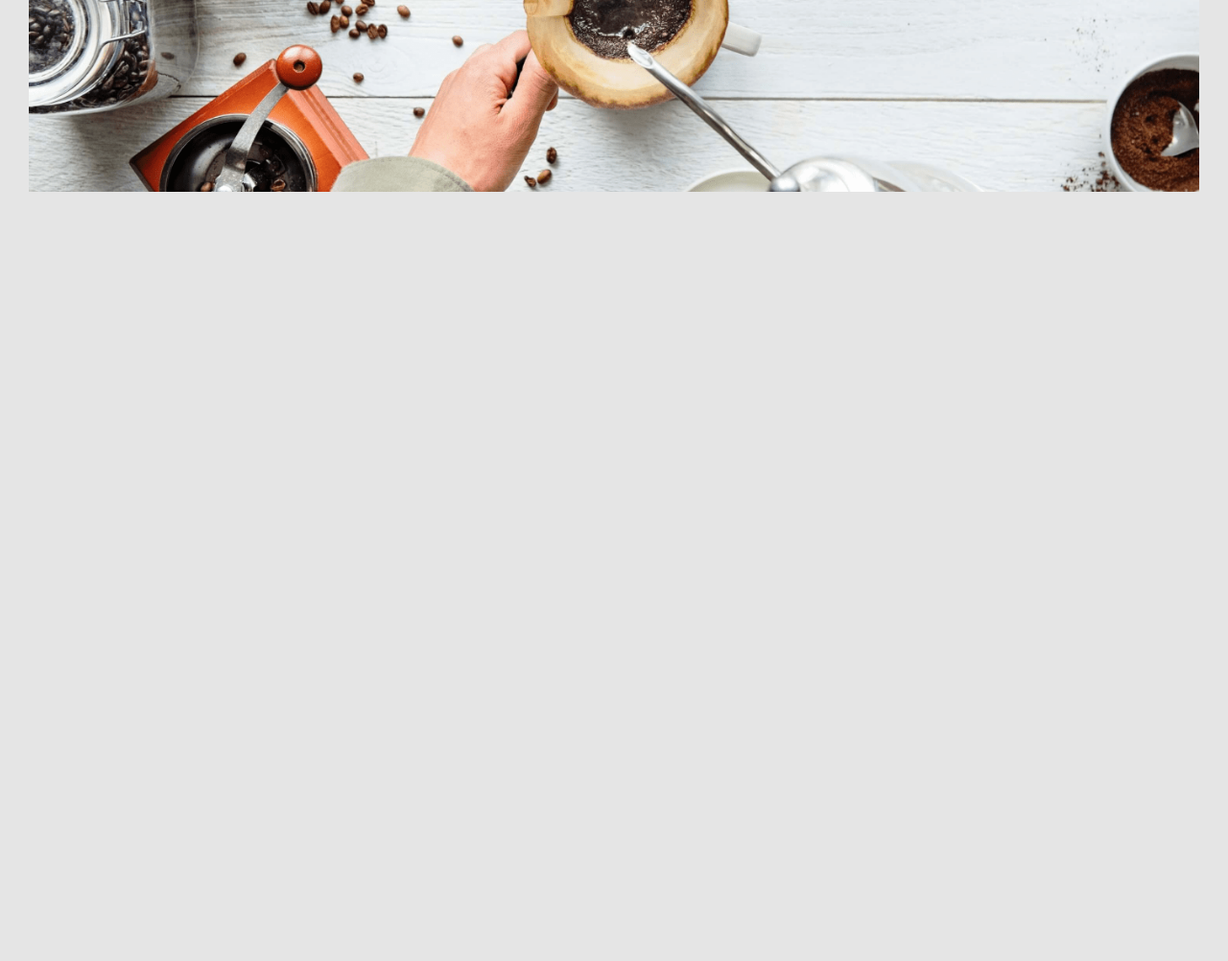
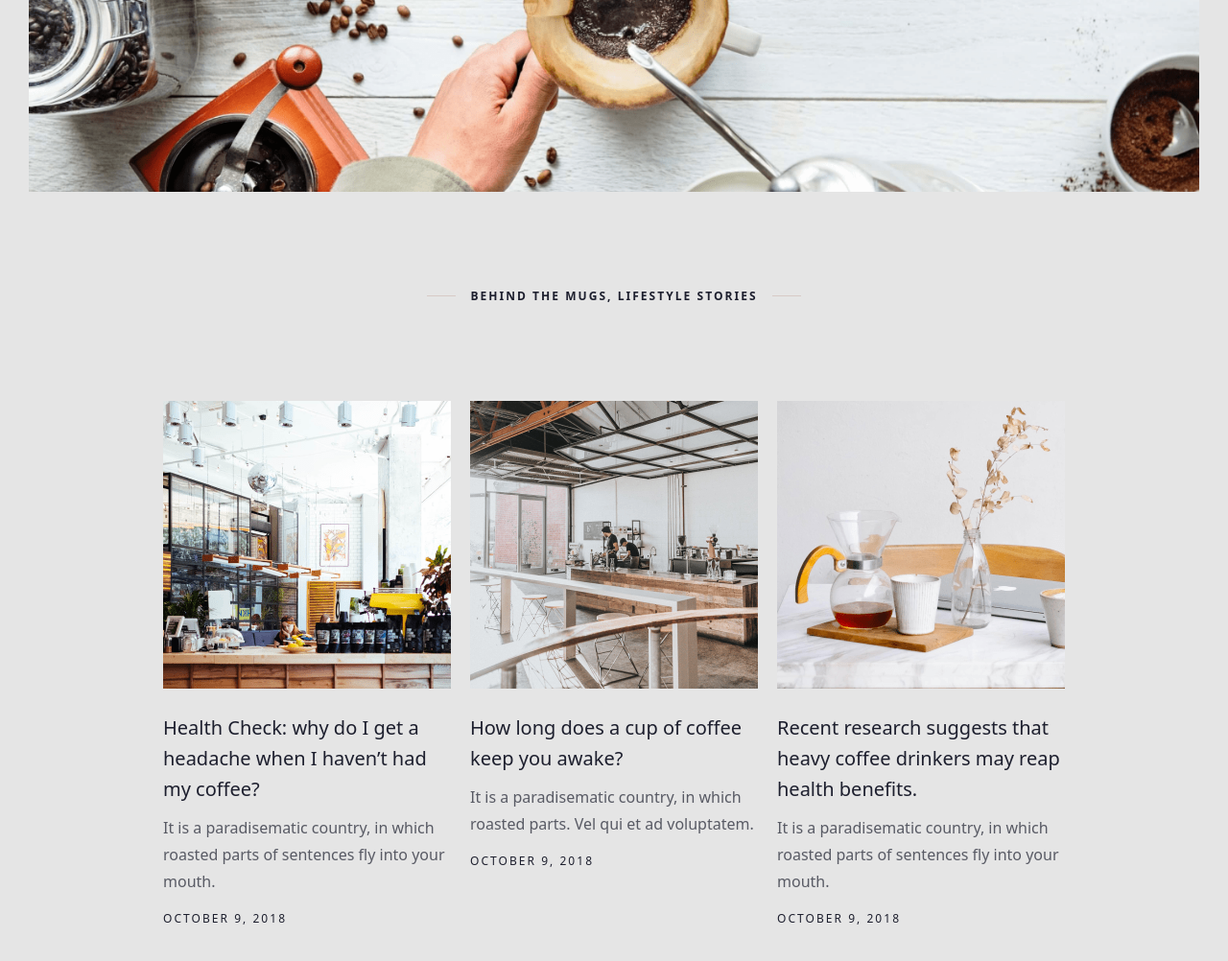
Before and after one commit to anastasiiatarasiuk/CoffeeStyle, a plain HTML site: page index.html in a window 1280 px wide. Shown: the part 4506-5508 px from the top of the page at 96% size. Before the commit the page ends 4806 px from the top, so only its background shows below. Drawn offline with nearby package versions, Linux system fonts and the light colour scheme.

Commit message:
create behind section

```diff
--- a/index.html
+++ b/index.html
@@ -191,5 +191,47 @@
         <img src="./images/section-img/section.png" />
       </div>
     </section>
+    <section class="behind-section">
+      <div class="container">
+        <h2 class="behind-section-title">Behind the mugs, lifestyle stories</h2>
+        <ul class="behind-list">
+          <li class="behind-item">
+            <img src="./images/behind-img/behind-1.png" alt="" />
+            <h3 class="behind-item-title">
+              Health Check: why do I get a headache when I haven’t had my
+              coffee?
+            </h3>
+            <p class="behind-item-subtitle">
+              It is a paradisematic country, in which roasted parts of sentences
+              fly into your mouth.
+            </p>
+            <p class="behind-item-date">October 9, 2018</p>
+          </li>
+          <li class="behind-item">
+            <img src="./images/behind-img/behind-2.png" alt="" />
+            <h3 class="behind-item-title">
+              How long does a cup of coffee keep you awake?
+            </h3>
+            <p class="behind-item-subtitle">
+              It is a paradisematic country, in which roasted parts. Vel qui et
+              ad voluptatem.
+            </p>
+            <p class="behind-item-date">October 9, 2018</p>
+          </li>
+          <li class="behind-item">
+            <img src="./images/behind-img/behind-3.png" alt="" />
+            <h3 class="behind-item-title">
+              Recent research suggests that heavy coffee drinkers may reap
+              health benefits.
+            </h3>
+            <p class="behind-item-subtitle">
+              It is a paradisematic country, in which roasted parts of sentences
+              fly into your mouth.
+            </p>
+            <p class="behind-item-date">October 9, 2018</p>
+          </li>
+        </ul>
+      </div>
+    </section>
   </body>
 </html>
--- a/styles.css
+++ b/styles.css
@@ -404,3 +404,52 @@ img {
 .img-section {
   margin-bottom: 100px;
 }
+
+.behind-section {
+  margin-bottom: 140px;
+}
+.behind-section-title {
+  display: flex;
+  justify-content: center;
+  align-items: center;
+  font-size: 12px;
+  line-height: 150%;
+  letter-spacing: 0.17em;
+  text-transform: uppercase;
+  text-align: center;
+  margin-bottom: 100px;
+}
+.behind-section-title::after,
+.behind-section-title::before {
+  content: "";
+  border-bottom: 1px solid rgba(162, 95, 75, 0.2);
+  margin: 0 15px;
+  width: 30px;
+}
+.behind-list {
+  display: flex;
+  justify-content: center;
+  gap: 20px;
+}
+.behind-item {
+  width: 300px;
+}
+.behind-item-title {
+  font-weight: 400;
+  font-size: 20px;
+  line-height: 160%;
+  margin-bottom: 10px;
+  margin-top: 25px;
+}
+.behind-item-subtitle {
+  font-size: 16px;
+  line-height: 175%;
+  color: rgba(29, 31, 46, 0.7);
+  margin-bottom: 16px;
+}
+.behind-item-date {
+  font-size: 12px;
+  line-height: 150%;
+  letter-spacing: 0.17em;
+  text-transform: uppercase;
+}
```
